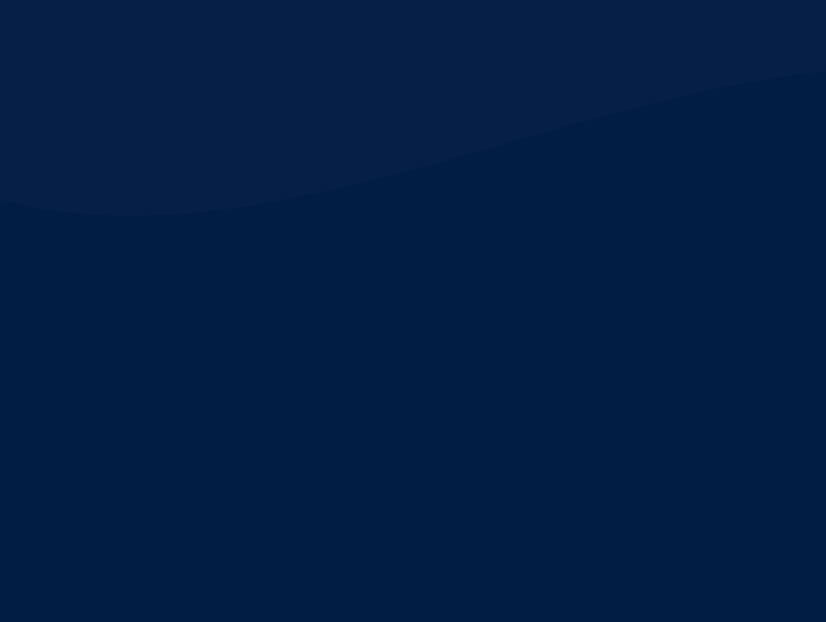
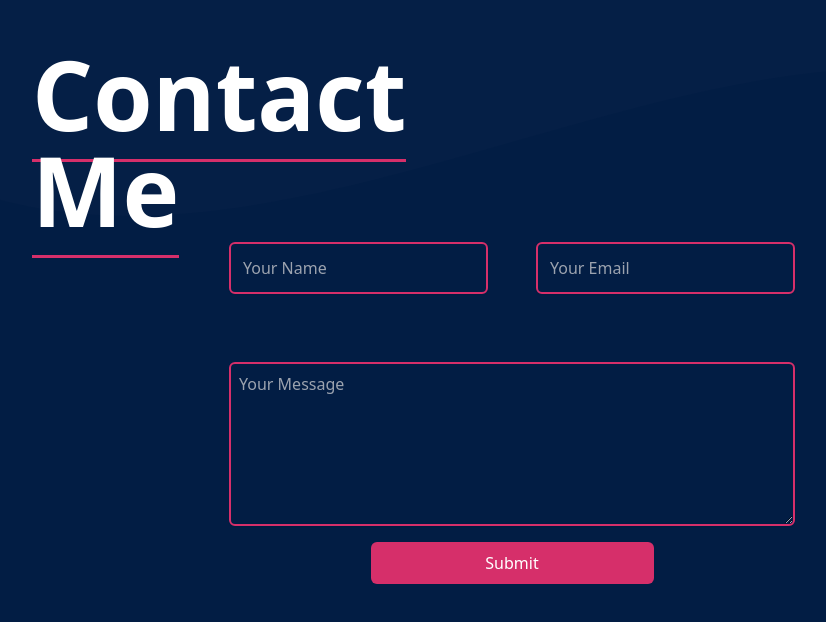
Before and after one commit to JoaoCoelho2003/bio, a Vue app: page /contact in a window 1280 px wide. Shown: the part 3314-3936 px from the top of the page, without its empty margins (128-954 px from the left). Built offline with nearby package versions, Linux system fonts and the light colour scheme.

Commit message:
feat: basic contact me page

```diff
--- a/package.json
+++ b/package.json
@@ -12,6 +12,7 @@
   },
   "dependencies": {
     "bootstrap-icons": "^1.11.3",
+    "emailjs-com": "^3.2.0",
     "vue": "^3.4.22",
     "vue-router": "^4.3.0",
     "vue-screen": "^2.4.0"
--- a/src/views/ContactView.vue
+++ b/src/views/ContactView.vue
@@ -7,12 +7,88 @@
       ></path>
     </svg>
 
-    <div id="app" class="bg-[#021d44] min-h-screen flex items-center z-10">
+    <div id="app" class="bg-[#021d44] min-h-screen flex flex-col lg:flex-row items-center justify-center z-10">
+      <div class="absolute top-0 left-0 p-10 lg:p-40 lg:w-2/3">
+        <div class="text-white font-bold text-4xl lg:text-8xl">
+          <span class="underline-custom">Contact Me</span>
+        </div>
+      </div>
+      <div class="flex justify-center items-center z-10 mt-64">
+        <form @submit.prevent="submitForm" class="grid grid-rows-3 gap-4 mt-8 w-full">
+          <div class="grid grid-cols-1 lg:grid-cols-2 gap-12 items-end mb-12">
+            <div>
+              <label for="name" class="block text-md font-medium text-white "></label>
+              <input type="text" id="name" v-model="formData.name" placeholder="Your Name" required
+                class="mt-1 block w-full border-[#d62f6a] border-2 rounded-md shadow-sm focus:ring-[#b81d50] bg-[#021d44] focus:ring-opacity-50 p-3 text-white">
+            </div>
+            <div>
+              <label for="email" class="block text-md font-medium text-white"></label>
+              <input type="email" id="email" v-model="formData.email" placeholder="Your Email" required
+                class="mt-1 block w-full border-[#d62f6a] border-2 rounded-md shadow-sm focus:ring-[#b81d50] bg-[#021d44] focus:ring-opacity-50 p-3 text-white">
+            </div>
+          </div>
+
+          <div>
+            <label for="message" class="block text-md font-medium text-gray-700"></label>
+            <textarea id="message" v-model="formData.message" rows="6" placeholder="Your Message" required
+              class="mt-1 block w-full rounded-md shadow-sm border-[#d62f6a] border-2 focus:ring-[#b81d50] bg-[#021d44] focus:ring-opacity-50 p-2 text-white"></textarea>
+          </div>
+
+          <div class="flex justify-center">
+            <button type="submit" class="w-1/2 h-1/4 bg-[#d62f6a] text-white rounded-md hover:bg-[#b81d50] focus:outline-none focus:bg-[#b81d50]">
+              Submit
+            </button>
+          </div>
+        </form>
+      </div>
     </div>
   </div>
 </template>
 
+<script setup>
+import { ref } from 'vue';
+import emailjs from 'emailjs-com';
 
-<script setup>
+const formData = ref({
+  name: '',
+  email: '',
+  message: ''
+});
 
+const submitForm = async () => {
+  try {
+    if (!formData.value.name || !formData.value.email || !formData.value.message) {
+      alert('Please fill out all fields.');
+      return;
+    }
+
+    const templateParams = {
+      from_name: formData.value.name,
+      from_email: formData.value.email,
+      message: formData.value.message,
+    };
+
+    const response = await emailjs.send('service_hvhn77m', 'template_io155tt', templateParams, 'NEwmcvJG7nX5j2Pu0');
+
+    if (response.status === 200) {
+      formData.value.name = '';
+      formData.value.email = '';
+      formData.value.message = '';
+
+      alert('Message sent successfully!');
+    } else {
+      console.error('Failed to send message:', response);
+      alert('Failed to send message. Please try again later.');
+    }
+  } catch (error) {
+    console.error('Error:', error);
+    alert('An unexpected error occurred. Please try again later.');
+  }
+};
 </script>
+
+<style scoped>
+.underline-custom {
+  border-bottom: 3px solid #d62f6a;
+}
+</style>
```
Also changed, not shown: 1 other file (tests, documents, lock files or other folders).
